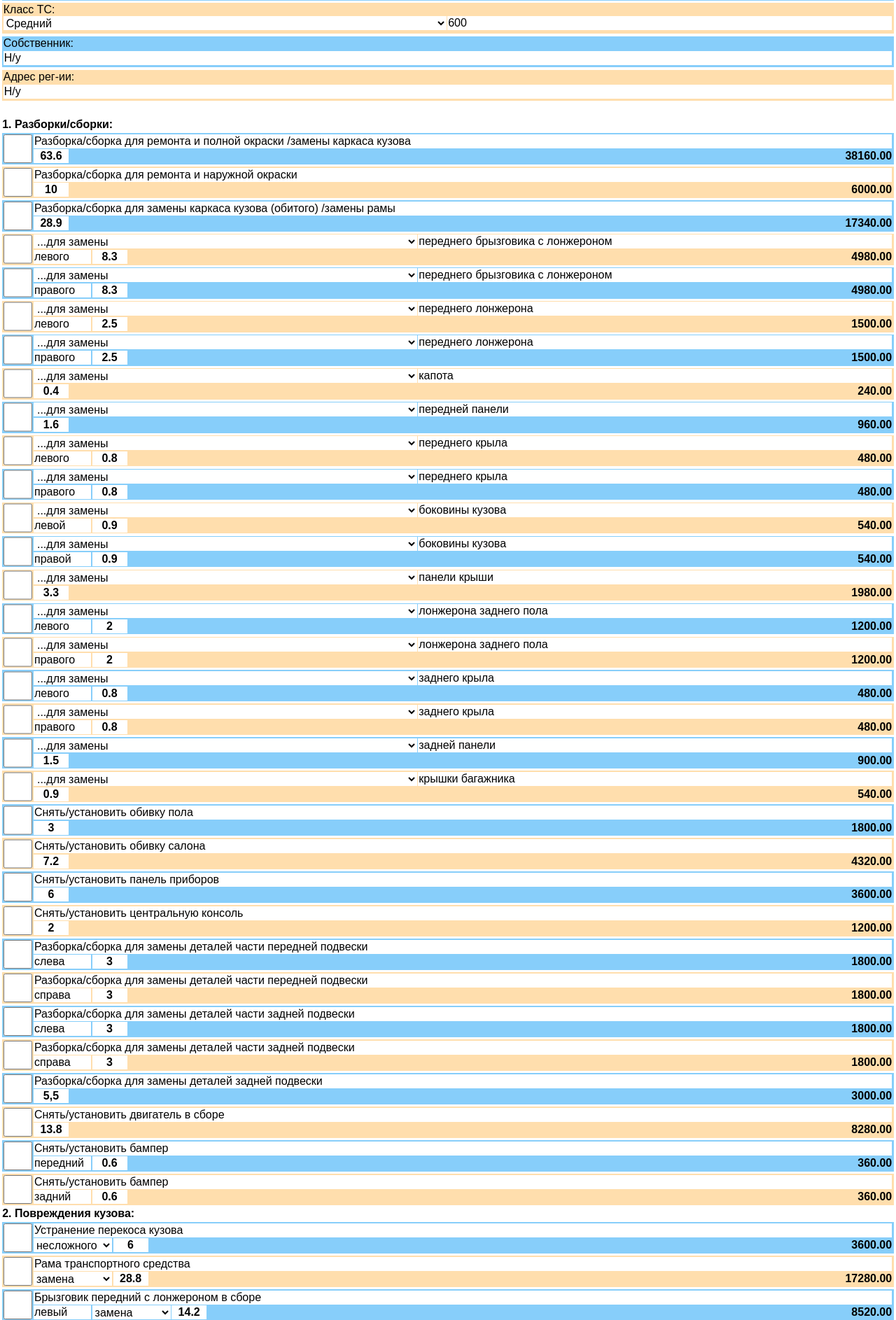
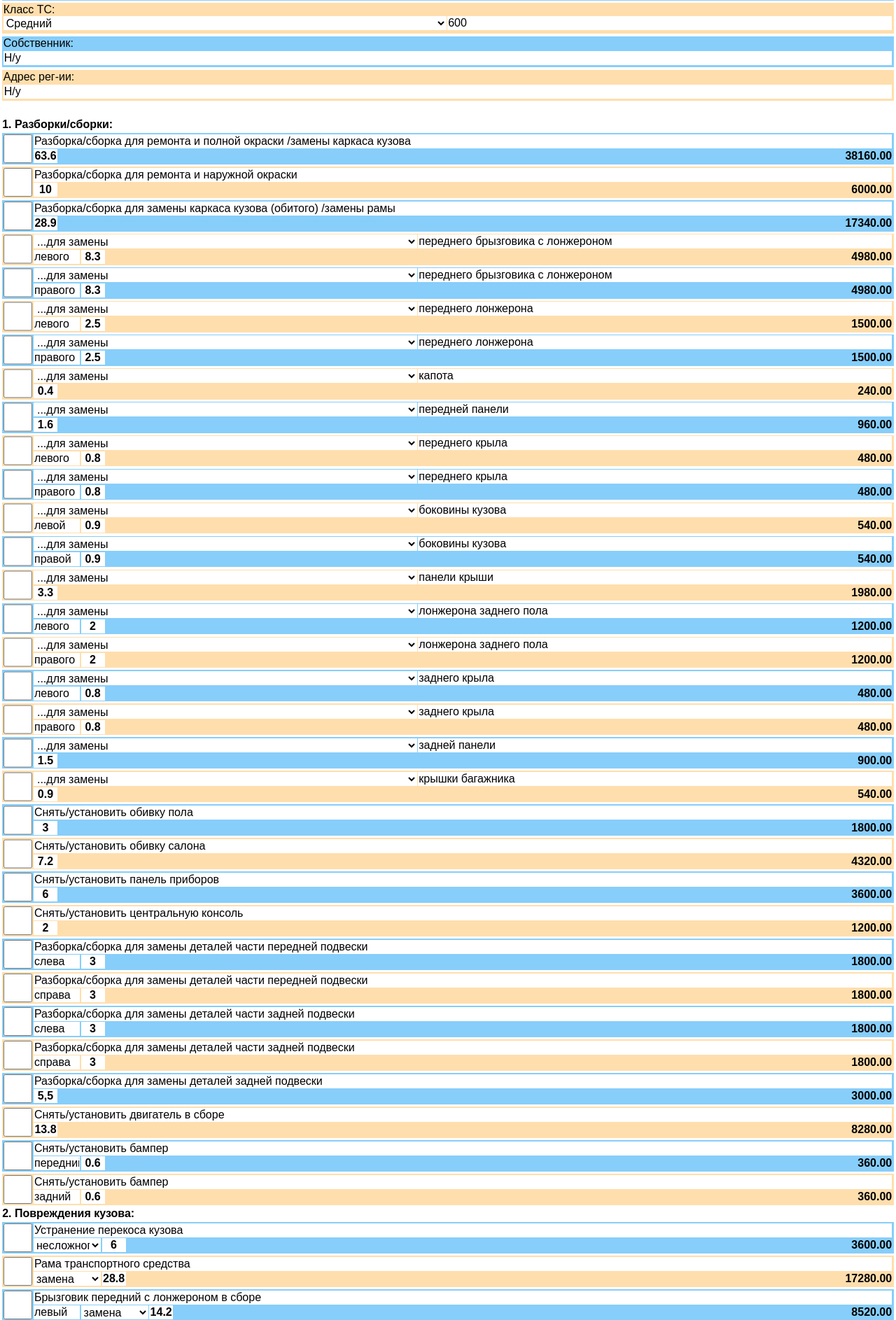
Before and after one commit to urbanovkg/motopsy-reports, a Django app: page /index/ in a window 1280 px wide. Shown: the part 1182-3068 px from the top of the page at 70% size. Run offline with Django 3.2, Linux system fonts and the light colour scheme.

Commit message:
сузил под старые телефоны

```diff
--- a/reports/static/css/style.css
+++ b/reports/static/css/style.css
@@ -115,7 +115,7 @@ body {
 }
 
 .position {
-    width: 5em;
+    width: 4em;
     border: 0;
     height: 1.125em;
     margin-right: 0.1em;
@@ -124,14 +124,14 @@ body {
 .action_type {
     float: left;
     height: 1.25em;
-    width: 7em;
+    width: 6em;
     margin-right: 0.1em;
     background: white;
     border: none;
 }
 
 .norm {
-    width: 3em;
+    width: 2em;
     border: 0;
     height: 1.125em;
     margin-right: 0.1em;
```
